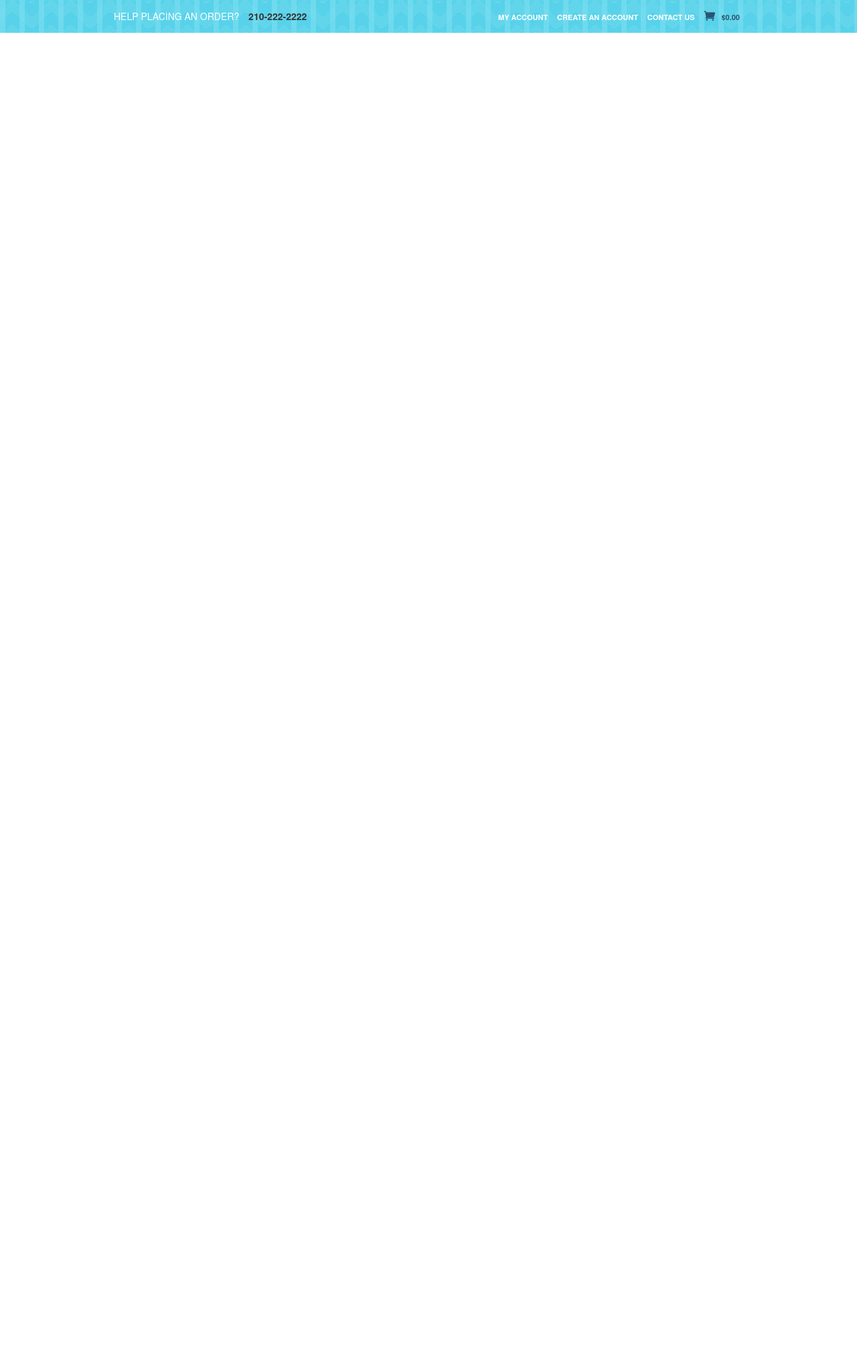
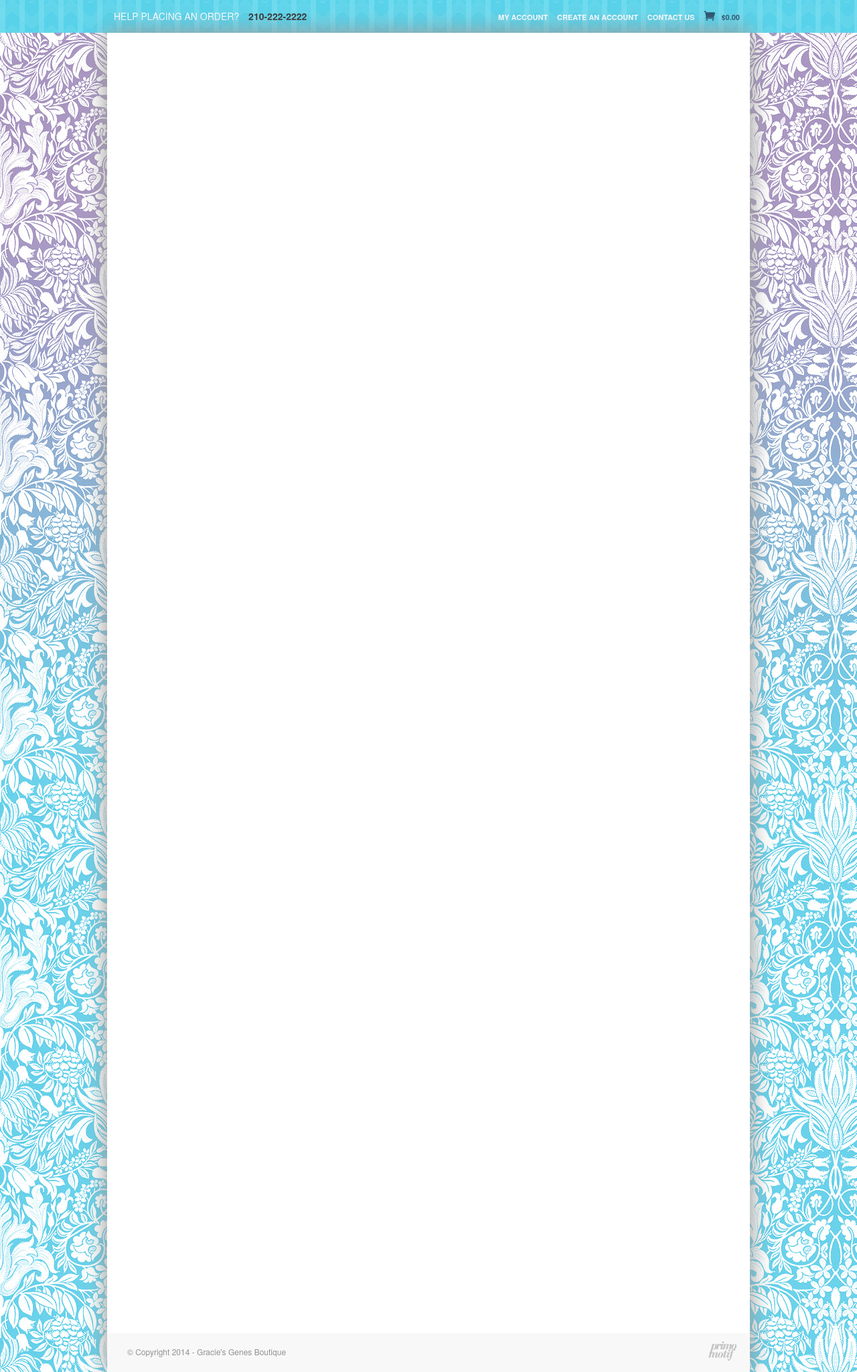
Before and after one commit to aroldoa/graciesgenes, a PHP site: page / in a window 1280 px wide. Shown: the whole page at 67% size. Before the commit the page ends 49 px from the top, so only its background shows below. Run offline with PHP 8.4, Linux system fonts and the light colour scheme.

Commit message:
Upper area and Footer
Footer and upper area completed.

```diff
--- a/index.html
+++ b/index.html
@@ -50,7 +50,7 @@
 		</div>
 	</div>
 </div><!-- end of the upper top area -->
-<div class="wrap">
+<div class="container wrap shadow">
 	<header></header><!-- end of header area -->
 	<nav></nav><!-- end of main naviation -->
 	<div class="slideshow"></div><!-- end of slideshow area -->
@@ -60,8 +60,17 @@
 	<div class="promoarea"></div><!-- end of promo area -->
 	<div class="socialarea"></div><!-- end of social area -->
 	<div class="pre-footer"></div><!-- end of pre-footer area -->
+<div class="clear"></div>
+	<footer>
+		<div class="fourteen columns copyright alpha">
+			<p>&copy; Copyright 2014 - Gracie's Genes Boutique</p>
+		</div>
+		<div class="two columns omega primo">
+			<a href="#"><img src="images/primo.png" alt="San Antonio Web Design Agency"/></a>
+		</div>
+	</footer><!-- end of footer area -->
 </div><!-- end of the entire wrapper -->
-<footer></footer><!-- end of footer area -->
+
 
 <!-- End Document
 ================================================== -->
--- a/style.css
+++ b/style.css
@@ -21,7 +21,7 @@
 /* #Site Styles
 ================================================== */
 
-body{}
+body{background-image: url('images/background.jpg'); background-position: left top; background-repeat: repeat-x;  background-attachment: fixed;}
 .upperdeck{max-height: 50px; background-color: #72dbee; color: #fff; padding: 14px 0px; background-image: url('images/upperdeck-back.jpg'); background-position: left center; background-repeat: repeat; }
 .gethelp span{color: #2b5472; display: inline-block; margin-left: 10px;}
 .gethelp{text-transform: uppercase; font-size: 14px;}
@@ -32,6 +32,13 @@ ul#toplinks li a{text-decoration: none; color: #fff;}
 ul#toplinks li.carticon a{color: #2b5472;}
 ul#toplinks li.carticon:before{content: "\e07a"; font-family: 'ElegantIcons'; color: #2b5472; font-size: 16px; padding: 0px 10px 0px 0px; }
 ul#toplinks li a:hover{}
+.wrap{height: 2000px; background-color: #fff;}
+.shadow{-moz-box-shadow: 0 0 30px 2px #999;-webkit-box-shadow: 0 0 30px 2px #999;}
+footer{background-color: #f8f8f8; max-height: 50px; padding: 12px 0px; bottom: 0px; position: absolute; width: 960px;}
+.copyright{font-size: 12px; color: #929292;}
+.copyright p{padding: 5px 0px 0px 30px; margin: 0px;}
+.primo{text-align: right;}
+
 
 /* #Page Styles
 ================================================== */
```
Also changed, not shown: images/background.jpg (added), images/primo.png (added), images/wrap-back.jpg (added).
